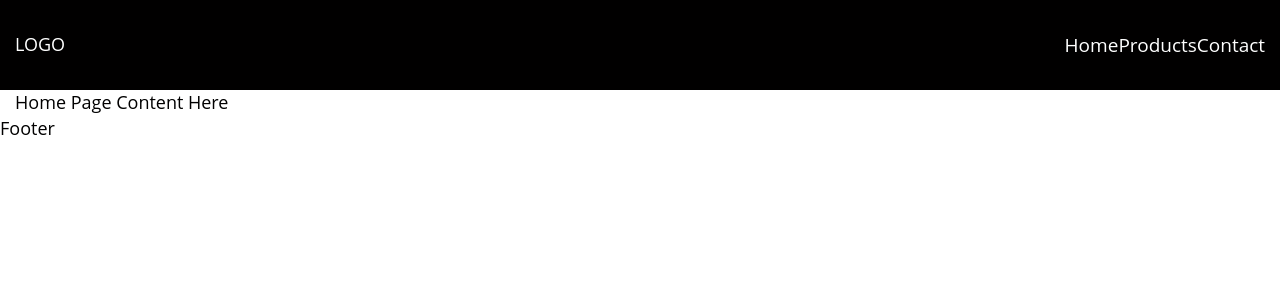
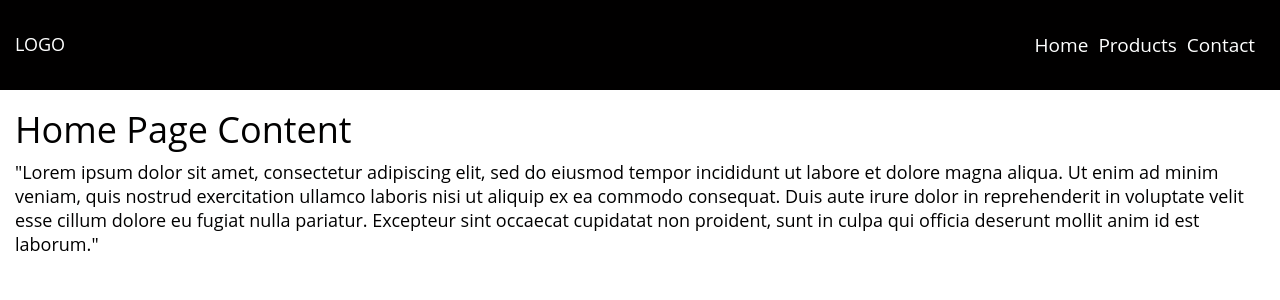
Before and after one commit to alexjivov/First-React-Website, a React (Create React App) app in the folder first-react-website/: page / in a window 1280 px wide. Shown: the top 300 px of the page. Built offline with nearby package versions, Linux system fonts and the light colour scheme.

Commit message:
basic page finished - footer removed - add routers to other pages now

```diff
--- a/first-react-website/src/App.js
+++ b/first-react-website/src/App.js
@@ -12,7 +12,7 @@ import './Assets/css/default.min.css';
 import Header from './Components/headerComponent/header';
 
 // import footer component
-import Footer from './Components/footerComponent/footer';
+// import Footer from './Components/footerComponent/footer';
 
 // import homepage component
 import Homepage from './Components/pages/homepage';
@@ -25,7 +25,7 @@ class App extends Component {
       <div className="App">
        <Header />
           <Homepage />
-       <Footer />
+
        </div>
 
     );
--- a/first-react-website/src/Assets/css/default.min.css
+++ b/first-react-website/src/Assets/css/default.min.css
@@ -1 +1 @@
-body{font-family:'Open Sans',sans-serif;font-size:18px;color:#010000;font-weight:400;font-style:normal}a{text-decoration:none;cursor:pointer}header{position:relative;display:block;width:100%;background:#010000;color:#fff;height:90px}header .logo{position:absolute;top:50%;left:15px;-webkit-transform:translateY(-50%);-moz-transform:translateY(-50%);transform:translateY(-50%)}header nav,header nav ul,header nav ul li{margin:0;padding:0}header nav{position:absolute;top:50%;right:15px;-webkit-transform:translateY(-50%);-moz-transform:translateY(-50%);transform:translateY(-50%)}header nav ul li{list-style-type:none;display:inline-block;margin-right:10px}header nav ul li,header nav ul li last{margin:0}header nav ul li a{font-size:19px;line-height:normal;color:#fff}
+body{font-family:'Open Sans',sans-serif;font-size:18px;color:#010000;font-weight:400;font-style:normal}a{text-decoration:none;-webkit-transition:.4s ease-in-out;-moz-transform:.4s ease-in-out;transform:.4s ease-in-out;cursor:pointer}a a:hover{color:red}.container-fluid{line-height:24px}header{position:relative;display:block;width:100%;background:#010000;color:#fff;height:90px}header .logo{position:absolute;top:50%;left:15px;-webkit-transform:translateY(-50%);-moz-transform:translateY(-50%);transform:translateY(-50%)}header nav,header nav ul,header nav ul li{margin:0;padding:0}header nav{position:absolute;top:50%;right:15px;-webkit-transform:translateY(-50%);-moz-transform:translateY(-50%);transform:translateY(-50%)}header nav ul li{list-style-type:none;display:inline-block;margin-right:10px}header nav ul li,header nav ul li last{margin:0}header nav ul li a{font-size:19px;line-height:normal;color:#fff;margin-right:10px}header nav ul li a:hover{color:red}
--- a/first-react-website/src/Assets/scss/_config.scss
+++ b/first-react-website/src/Assets/scss/_config.scss
@@ -1,3 +1,22 @@
+
+/*
+Mix-Ins - MUST BE AT THE TOP - one for transitions and one to translate the Y-Axis
+*/
+
+@mixin translateY($e) {
+    -webkit-transform: translateY($e);
+    -moz-transform: translateY($e);
+        transform: translateY($e);
+
+}
+
+@mixin transition($e) {
+    -webkit-transition:$e;
+    -moz-transform:$e;
+    transform:$e;
+}
+
+
 /*
 Variables
 */
@@ -28,23 +47,17 @@ body {
 
 a {
  text-decoration: none;
+@include transition(.4s ease-in-out);
+ cursor: pointer;
 
- cursor: pointer;
+ a:hover {
+     color: red;
+ }
 }
 
-/*
-Mix-Ins - one for transitions and one to translate the Y-Axis
-*/
 
-@mixin translateY($e) {
-    -webkit-transform: translateY($e);
-    -moz-transform: translateY($e);
-        transform: translateY($e);
+.container-fluid {
+    line-height: 24px;
+
 
 }
-
-@mixin transition($e) {
-    -webkit-transition:$e;
-    -moz-transform:$e;
-    transform:$e;
-}
--- a/first-react-website/src/Components/pages/homepage.js
+++ b/first-react-website/src/Components/pages/homepage.js
@@ -8,7 +8,13 @@ class Homepage extends Component {
     return (
         // using bootstrap default container name
         <div className="container-fluid">
-            Home Page Content Here
+            <h1>
+                Home Page Content
+            </h1>
+
+            <p>
+            "Lorem ipsum dolor sit amet, consectetur adipiscing elit, sed do eiusmod tempor incididunt ut labore et dolore magna aliqua. Ut enim ad minim veniam, quis nostrud exercitation ullamco laboris nisi ut aliquip ex ea commodo consequat. Duis aute irure dolor in reprehenderit in voluptate velit esse cillum dolore eu fugiat nulla pariatur. Excepteur sint occaecat cupidatat non proident, sunt in culpa qui officia deserunt mollit anim id est laborum."
+            </p>
         </div>
     );
   }
```
Also changed, not shown: first-react-website/src/Assets/scss/default.scss (+17 -2 lines).
